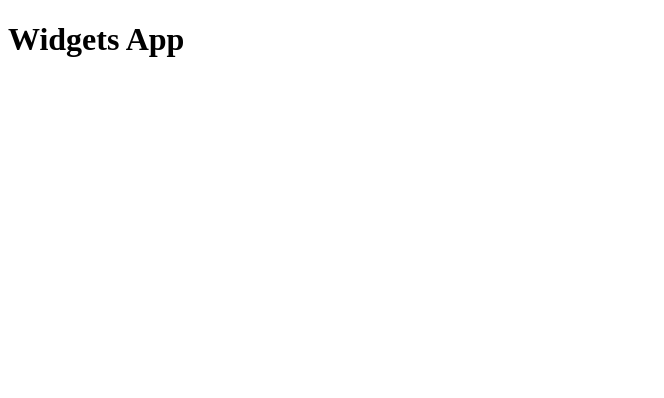
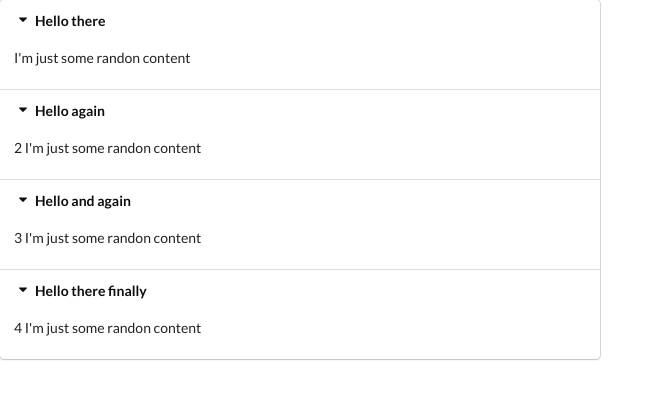
Before and after one commit to JMarcosSF/hooks-in-react, a React (Create React App) app: page / in a window 1280 px wide. Shown: the top 398 px of the page, without its empty margins (0-664 px from the left). Built offline with nearby package versions, Linux system fonts and the light colour scheme.

Commit message:
Added Accordion.js component and added onClick event to log the index.
Added semantic-ui into index.html.

Updated the project's code style.

```diff
--- a/public/index.html
+++ b/public/index.html
@@ -10,6 +10,7 @@
       content="Web site created using create-react-app"
     />
     <link rel="apple-touch-icon" href="%PUBLIC_URL%/logo192.png" />
+    <link rel="stylesheet" href="https://cdnjs.cloudflare.com/ajax/libs/semantic-ui/2.4.1/semantic.min.css" integrity="sha512-8bHTC73gkZ7rZ7vpqUQThUDhqcNFyYi2xgDgPDHc+GXVGHXq+xPjynxIopALmOPqzo9JZj0k6OqqewdGO3EsrQ==" crossorigin="anonymous" />
     <!--
       manifest.json provides metadata used when your web app is installed on a
       user's mobile device or desktop. See https://developers.google.com/web/fundamentals/web-app-manifest/
--- a/src/App.js
+++ b/src/App.js
@@ -1,5 +1,27 @@
 import React from 'react';
+import Accordion from './components/Accordion';
+
+const items = [
+  {
+    title: 'Hello there',
+    content: 'I\'m just some randon content'
+  },
+  {
+    title: 'Hello again',
+    content: '2 I\'m just some randon content'
+  },
+  {
+    title: 'Hello and again',
+    content: '3 I\'m just some randon content'
+  },
+  {
+    title: 'Hello there finally',
+    content: '4 I\'m just some randon content'
+  },
+]
 
 export default () => {
-  return <h1>Widgets App</h1>;
+  return (<div>
+    <Accordion items={items}/>
+  </div>);
 };
--- /dev/null
+++ b/src/components/Accordion.js
@@ -0,0 +1,29 @@
+import React from 'react';
+
+const Accordion = ({items}) => {
+  const onTitleClick = (index) => {
+    console.log('Title clicked: ', index);
+  }
+
+  const renderedItems = items.map((item, index) => {
+    return (
+        <React.Fragment key={item.title}>
+          <div
+            className="title active"
+            onClick={() => onTitleClick(index)}
+          >
+            <i className="dropdown icon"></i>
+            {item.title}
+          </div>
+          <div className="content active">
+            <p>{item.content}</p>
+          </div>
+      </React.Fragment>)
+  });
+
+  return <div className="ui styled accordion">
+    {renderedItems}
+  </div>;
+};
+
+export default Accordion;
```
